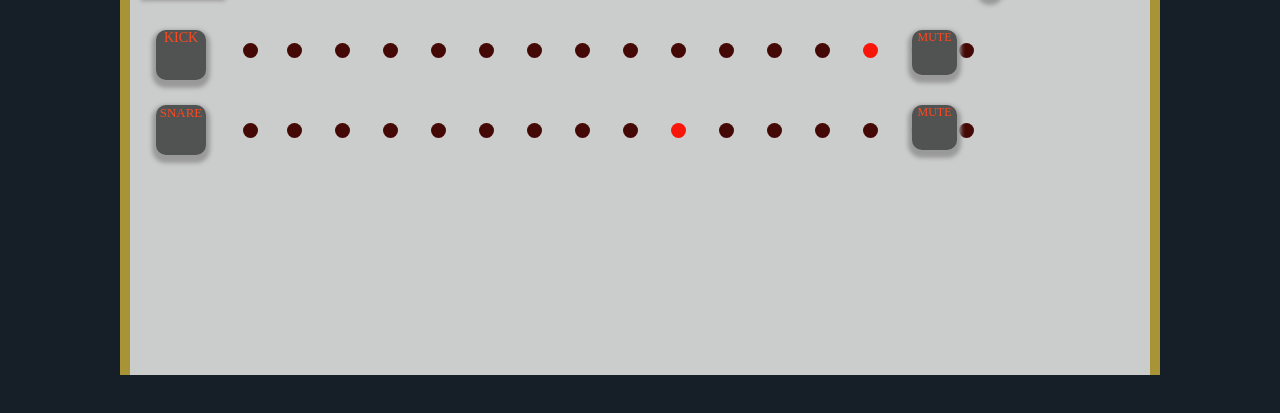
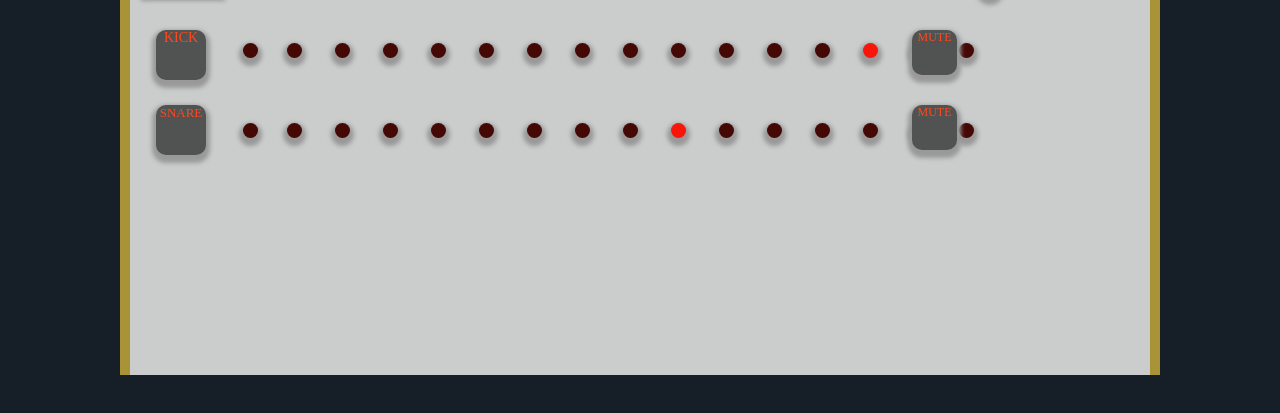
Before and after one commit to soroosh-gb/wdm-front-end, a plain HTML site: page index.html in a window 1280 px wide. Shown: the part 233-646 px from the top of the page. Drawn offline with Linux system fonts and the light colour scheme.

Commit message:
pannel-halfway

```diff
--- a/index.css
+++ b/index.css
@@ -59,6 +59,7 @@ body {
     vertical-align: middle;
     font-weight: bold;
     color:#ff481f;
+    cursor: pointer;
     position: absolute;
 }
 .button-wrapper{
@@ -126,6 +127,7 @@ body {
     /* vertical-align: middle; */
     /* font-weight: bold; */
     color:#ff481f;
+    cursor: pointer;
     position: absolute;
 }
 
@@ -137,6 +139,8 @@ body {
     background-color: #440805;
     border-radius: 50%;
     margin: auto;
+    box-shadow: 0px 4px 4px 4px #999;
+    cursor: pointer;cursor: pointer;
     display: inline-block;
 }
 
@@ -148,6 +152,8 @@ body {
     background-color: #f8160a;
     border-radius: 50%;
     margin: auto;
+    box-shadow: 0px 4px 4px 4px #999;
+    cursor: pointer;
     display: inline-block;
 }
 #kick-mute {
@@ -166,6 +172,7 @@ body {
     /* vertical-align: middle; */
     /* font-weight: bold; */
     color:#ff481f;
+    cursor: pointer;
     position: absolute;
 }
 
@@ -202,6 +209,7 @@ body {
     font-weight: bolder;
     text-align: center;
     color: black;
+    cursor: pointer;
     position: absolute;
 
 }
@@ -219,6 +227,7 @@ body {
     font-weight: bolder;
     text-align: center;
     color: black;
+    cursor: pointer;
     position: absolute;
 
 }
@@ -230,6 +239,7 @@ body {
     height: 35px;
     margin-top: 57px;
     margin-left: 25px;
+    cursor: pointer;
     /* cursor: default; */
     position: absolute;
 }
@@ -253,6 +263,7 @@ body {
     border-radius: 10px;
     text-align: center;
     font-size: 13px;
+    cursor: pointer;
     /* vertical-align: middle; */
     /* font-weight: bold; */
     color:#ff481f;
@@ -268,6 +279,8 @@ body {
     background-color: #440805;
     border-radius: 50%;
     margin: auto;
+    box-shadow: 0px 4px 4px 4px #999;
+    cursor: pointer;
     display: inline-block;
 }
 
@@ -279,6 +292,8 @@ body {
     background-color: #f8160a;
     border-radius: 50%;
     margin: auto;
+    box-shadow: 0px 4px 4px 4px #999;
+    cursor: pointer;
     display: inline-block;
 }
 
@@ -295,6 +310,7 @@ body {
     border-radius: 10px;
     text-align: center;
     font-size: 12px;
+    cursor: pointer;
     /* vertical-align: middle; */
     /* font-weight: bold; */
     color:#ff481f;
--- a/index.js
+++ b/index.js
@@ -0,0 +1 @@
+console.log("hey")
```
